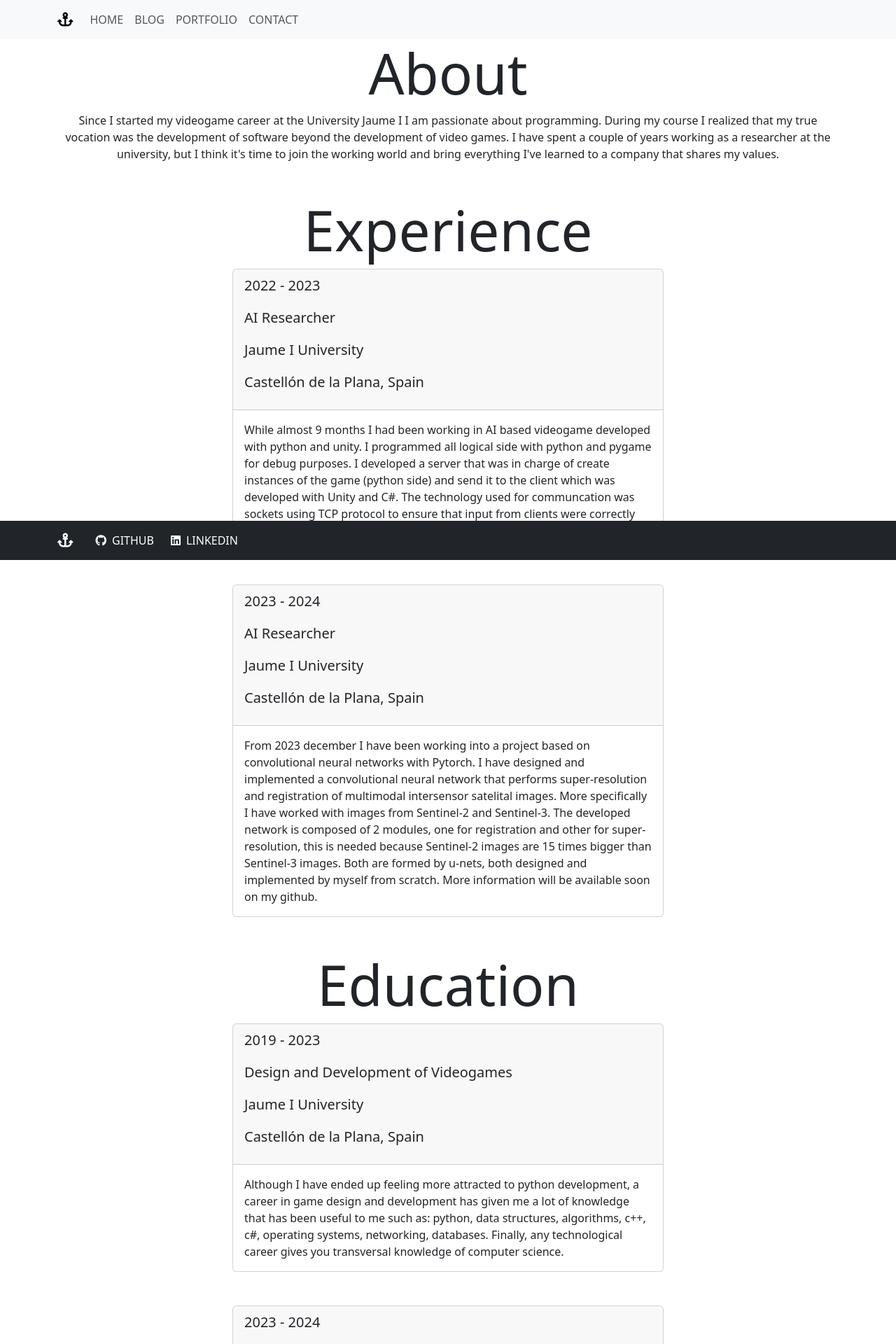
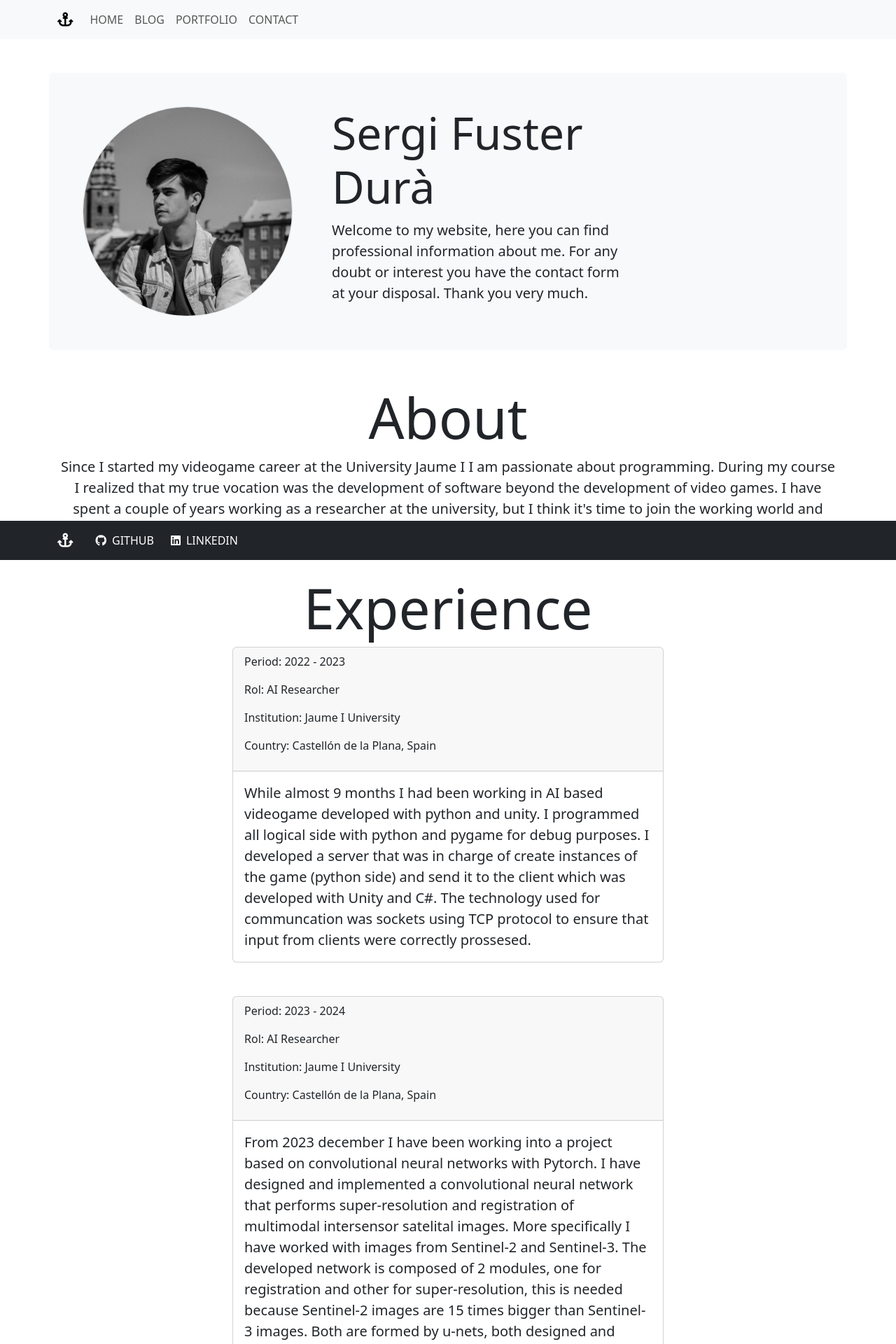
Before and after one commit to SergiFuster/ownwebpage, a Django app: page / in a window 1280 px wide. Shown: the top 1920 px of the page at 70% size. Run offline with Django 5.2, Linux system fonts and the light colour scheme; some libraries are stand-ins or nearby versions.

Commit message:
myself added on home, filter burger fixed, tbw added to portfolio, message on contact form, datetime added on post

```diff
--- a/blog/templates/blog_filter.html
+++ b/blog/templates/blog_filter.html
@@ -9,7 +9,7 @@
     <nav class="navbar navbar-expand-lg bg-dark p-block mb-5 top_slide">
         <div class="container">
             <a class="navbar-brand" href=""><i class="text-white fa-solid fa-filter"></i></a>
-            <button class="navbar-toggler" type="button" data-bs-toggle="collapse" data-bs-target="#filterbar" aria-controls="filterbar" aria-expanded="false" aria-label="Toggle navigation">
+            <button class="navbar-toggler bg-white" type="button" data-bs-toggle="collapse" data-bs-target="#filterbar" aria-controls="filterbar" aria-expanded="false" aria-label="Toggle navigation">
                 <span class="navbar-toggler-icon"></span>
             </button>
             <div class="collapse navbar-collapse" id="filterbar">
--- a/blog/templates/post.html
+++ b/blog/templates/post.html
@@ -9,5 +9,6 @@
     {% extends 'card3.html' %}
     {% block title %}{{ post.title }}{% endblock %}
     {% block description %}{{ post.content }}{% endblock %}
+    {% block datetime %}{{ post.date_posted }}{% endblock %}
 </body>
 </html>
--- a/contact/forms.py
+++ b/contact/forms.py
@@ -3,5 +3,5 @@ from django import forms
 class ContactForm(forms.Form):
     name = forms.CharField(max_length=100)
     company = forms.CharField(max_length=100, required=False)
-    email = forms.EmailField()
+    email = forms.EmailField(required=False)
     message = forms.CharField(widget=forms.Textarea(attrs={"rows": 5, "cols": 100}))
--- a/home/templates/about.html
+++ b/home/templates/about.html
@@ -7,7 +7,7 @@
 </head>
 <body>
     <div class="container mb-5 bottom_slide">
-        <div class="text-center text-justify">
+        <div class="text-center text-justify lead">
             <h1 class="lead display-1">About</h1>
             <p>
                 Since I started my videogame career at the University Jaume I I am passionate about programming.
--- a/home/templates/home_content.html
+++ b/home/templates/home_content.html
@@ -6,6 +6,7 @@
     <title>Document</title>
 </head>
 <body>
+  {% include 'myself.html' %}
   {% include 'about.html' %}
   {% include 'experience.html' %}
   {% include 'education.html' %}
--- /dev/null
+++ b/home/templates/myself.html
@@ -0,0 +1,35 @@
+<!DOCTYPE html>
+<html lang="en">
+<head>
+    <meta charset="UTF-8">
+    <meta name="viewport" content="width=device-width, initial-scale=1.0">
+    <title>Document</title>
+    <style>
+        .profile-image {
+            width: 300px;
+            height: 300px;
+            object-fit: cover;
+            border-radius: 50%;
+        }
+        .content {
+            display: flex;
+            align-items: center;
+        }
+    </style>
+</head>
+<body>
+    <div class="container bg-light rounded my-5 p-5 bottom_slide">
+        <div class="row">
+            <div class="col-md-4">
+                <img src="media/images/myself.jpg" class="border profile-image" alt="Foto de perfil">
+            </div>
+            <div class="col-md-5 text-dark">
+                <h1 class="lead display-3">Sergi Fuster Durà</h1>
+                <p class="lead">
+                    Welcome to my website, here you can find professional information about me. For any doubt or interest you have the contact form at your disposal. Thank you very much.
+                </p>
+            </div>
+        </div>
+    </div>
+</body>
+</html>
--- a/ownwebpage/templates/cards/card1.html
+++ b/ownwebpage/templates/cards/card1.html
@@ -9,13 +9,13 @@
     <div class="container-fluid w-50 mb-5 bottom_slide">
         <div class="card">
             <div class="card-header">
-                <p class="lead">{% block initial_date %}{% endblock %} - {% block final_date %}{% endblock %}</p>
-                <p class="lead">{% block rol %}{% endblock %}</p>
-                <p class="lead">{% block company %}{% endblock %}</p>
-                <p class="lead">{% block country %}{% endblock %}</p>
+                <p>Period: {% block initial_date %}{% endblock %} - {% block final_date %}{% endblock %}</p>
+                <p>Rol: {% block rol %}{% endblock %}</p>
+                <p>Institution: {% block company %}{% endblock %}</p>
+                <p>Country: {% block country %}{% endblock %}</p>
             </div>
             <div class="card-body">
-                <p class="card-text">{% block description %}{% endblock %} </p>
+                <p class="card-text lead">{% block description %}{% endblock %} </p>
             </div>
         </div>
     </div>
--- a/ownwebpage/templates/cards/card3.html
+++ b/ownwebpage/templates/cards/card3.html
@@ -9,6 +9,7 @@
     <div class="card my-5 bottom_slide">
         <div class="card-header bg-dark">
             <p class="lead text-white">Title: {% block title %} {% endblock %} </p>
+            <p class="lead text-white">Published: {% block datetime %} {% endblock %} </p>
         </div>
         <div class="card-body">
             <p class="lead">Description: </p>
```
Also changed, not shown: contact/templates/contact_content.html (+4 -3 lines), media/images/myself.jpg (added), media/images/tbw.png (added).
